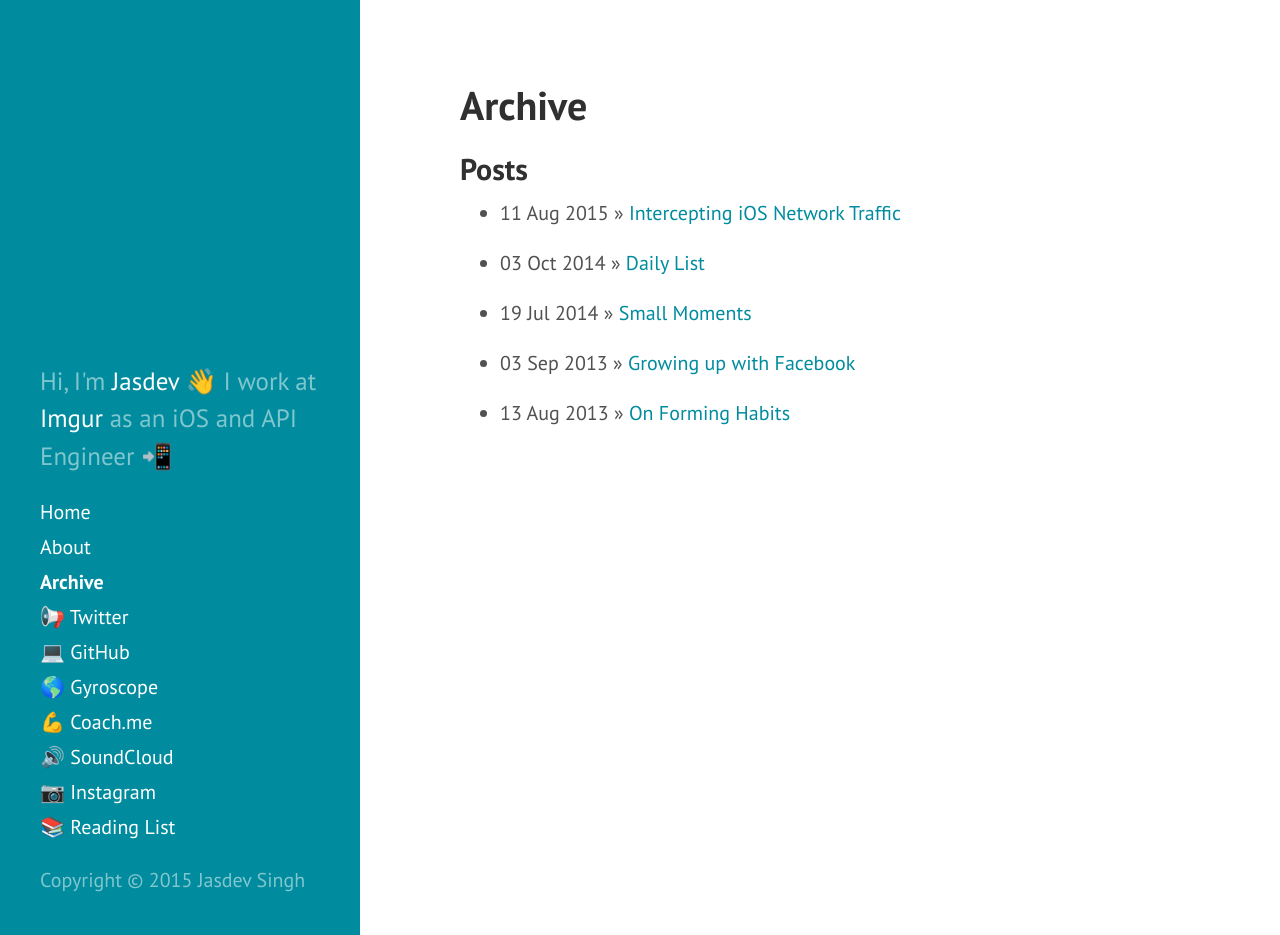
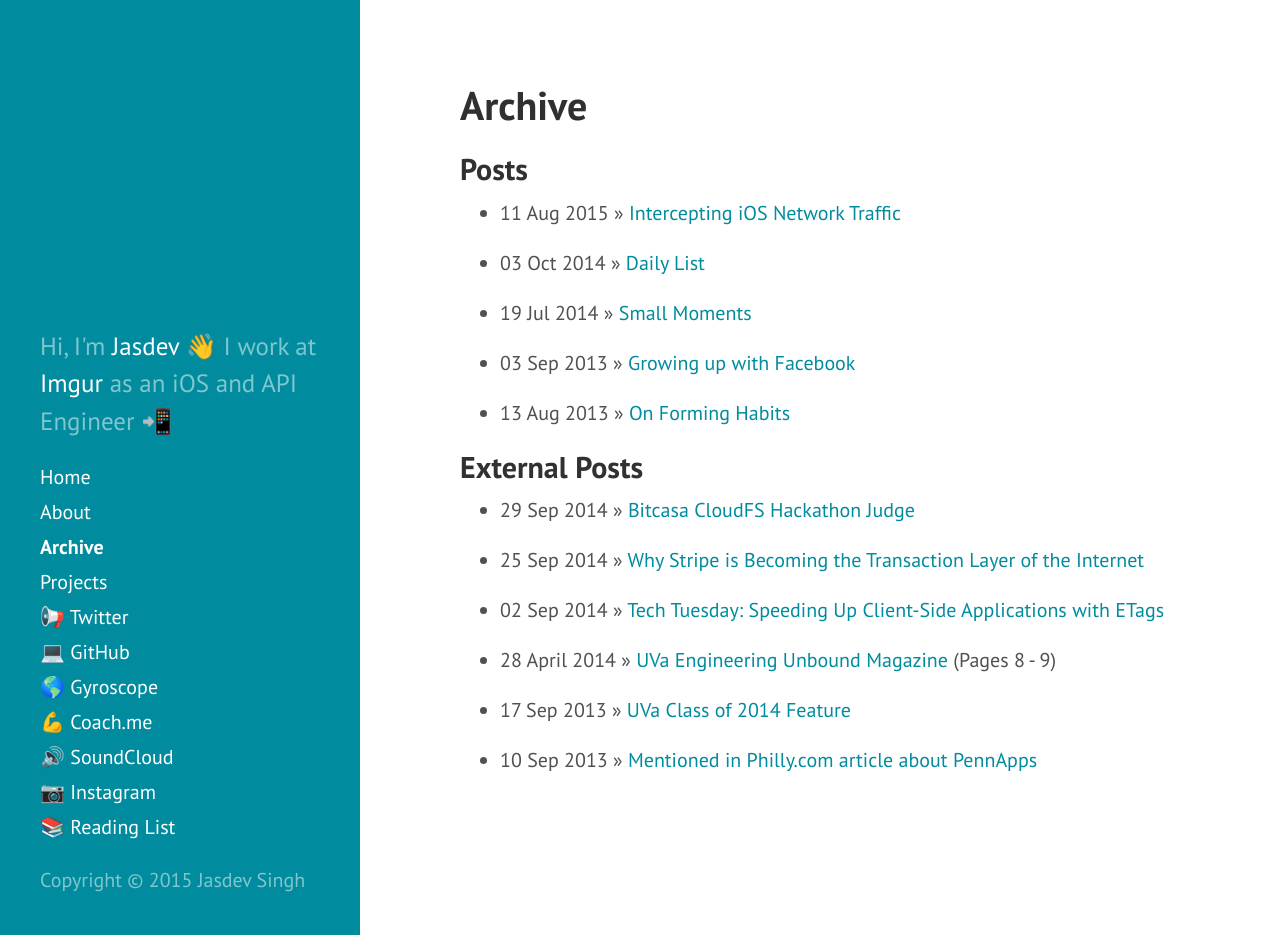
Before and after one commit to rvsrvs/jasdev.github.io, a Jekyll site: the page built from archive.md, in a window 1280 px wide and 935 px high. Built offline with Jekyll 4.4.1, drawn with Linux system fonts in a browser that asks for light colours; Markdown is read by kramdown in place of the engine named in the settings.

Commit message:
Added projects page and external links

```diff
--- a/archive.md
+++ b/archive.md
@@ -8,3 +8,17 @@ title: Archive
 {% for post in site.posts %}
   * {{ post.date | date_to_string }} &raquo; [ {{ post.title }} ]({{ post.url }})
 {% endfor %}
+
+## External Posts
+
+  * 29 Sep 2014 &raquo; [Bitcasa CloudFS Hackathon Judge ](https://twitter.com/bitcasa/status/516729203920998400)
+
+  * 25 Sep 2014 &raquo; [Why Stripe is Becoming the Transaction Layer of the Internet](http://blog.thinkful.com/post/98406708378/why-stripe-is-becoming-the-transaction-layer-of)
+
+  * 02 Sep 2014 &raquo; [Tech Tuesday: Speeding Up Client-Side Applications with ETags](http://imgur.com/blog/2014/09/02/tech-tuesday-speeding-up-client-side-applications-with-etag s/)
+
+  * 28 April 2014 &raquo; [UVa Engineering Unbound Magazine](http://www.seas.virginia.edu/pubs/unbound/pdfs/spring14.pdf) (Pages 8 - 9)
+
+  * 17 Sep 2013 &raquo; [UVa Class of 2014 Feature](https://twitter.com/UVA/status/379975813581377536)
+
+  * 10 Sep 2013 &raquo; [Mentioned in Philly.com article about PennApps](http://articles.philly.com/2013-09-10/news/41906700_1_app-store-swap-programmer)
```
Also changed, not shown: projects.md (added, +117 -0 lines).
